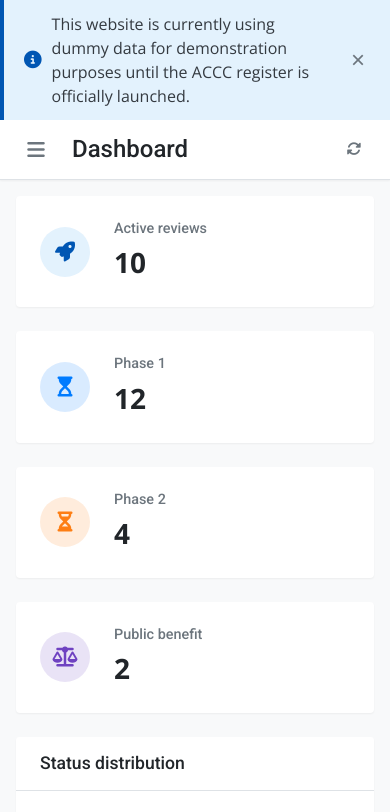
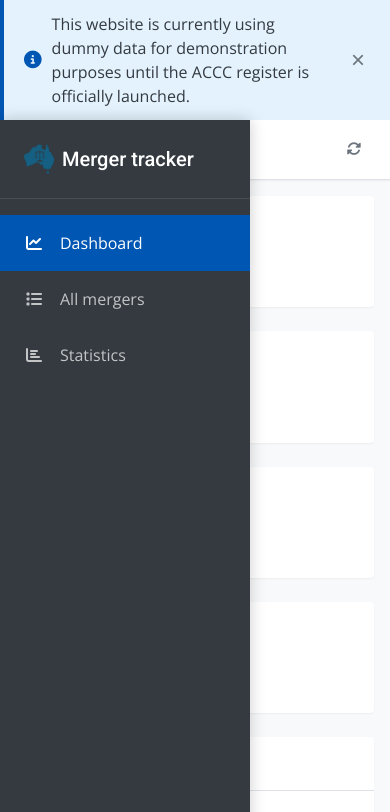
Before and after one commit to ntworthk/accc-merger-tracker, a plain HTML site: page index.html in a window 390 px wide. Both pictures are taken after a click on the button 36 px from the left and 149 px from the top of the page. Shown: the top 812 px of the page. Drawn offline with nearby package versions, Linux system fonts and the light colour scheme.

Commit message:
Fix sidebar on mobile

```diff
--- a/css/main.css
+++ b/css/main.css
@@ -959,6 +959,7 @@ ul, ol {
         transform: translateX(-100%);
         transition: transform 0.3s ease;
         z-index: 1050;
+        width: var(--sidebar-width);
     }
 
     .sidebar.show {
@@ -980,6 +981,43 @@ ul, ol {
         flex: 1;
         max-width: 300px;
     }
+
+    .sidebar.collapsed.show {
+        width: var(--sidebar-width);
+    }
+
+    body.sidebar-open {
+        overflow: hidden;
+    }
+
+    .sidebar.show .nav-text,
+    .sidebar.collapsed.show .nav-text {
+        display: inline;
+        opacity: 1;
+        visibility: visible;
+    }
+
+    .sidebar.show .nav-item a,
+    .sidebar.collapsed.show .nav-item a {
+        padding: var(--space-md) var(--space-lg);
+        justify-content: flex-start;
+    }
+
+    .sidebar.show .nav-item a i,
+    .sidebar.collapsed.show .nav-item a i {
+        margin-right: var(--space-md);
+    }
+
+    .sidebar.show .sidebar-header h1,
+    .sidebar.collapsed.show .sidebar-header h1 {
+        display: block;
+    }
+
+    .sidebar.show .sidebar-footer p,
+    .sidebar.collapsed.show .sidebar-footer p {
+        display: block;
+    }
+
 }
 
 @media (max-width: 768px) {
--- a/js/app.js
+++ b/js/app.js
@@ -20,16 +20,21 @@ document.addEventListener('DOMContentLoaded', () => {
             App.updateLastUpdateDate();
         },
 
-        // Set up global event listeners
+                    // Set up global event listeners
         setupEventListeners: () => {
             // Toggle sidebar
-            document.getElementById('sidebar-toggle').addEventListener('click', () => {
+            document.getElementById('sidebar-toggle').addEventListener('click', (e) => {
+                e.stopPropagation(); // Prevent the click from bubbling to main-content
                 const sidebar = document.querySelector('.sidebar');
-                sidebar.classList.toggle('collapsed');
 
                 // For mobile devices
                 if (window.innerWidth <= 992) {
                     sidebar.classList.toggle('show');
+                    // Toggle body class to prevent background scrolling
+                    document.body.classList.toggle('sidebar-open');
+                } else {
+                    // Only toggle collapsed class on desktop
+                    sidebar.classList.toggle('collapsed');
                 }
 
                 document.querySelector('.main-content').classList.toggle('expanded');
@@ -71,14 +76,35 @@ document.addEventListener('DOMContentLoaded', () => {
                 App.closeModal();
             });
 
-            // Close sidebar when clicking outside on mobile
+            // Close sidebar when clicking main content on mobile
             document.querySelector('.main-content').addEventListener('click', (e) => {
                 if (window.innerWidth <= 992) {
+                    // Don't close if the sidebar toggle button was clicked
+                    if (e.target.closest('#sidebar-toggle')) {
+                        return;
+                    }
+
                     const sidebar = document.querySelector('.sidebar');
                     if (sidebar.classList.contains('show')) {
                         sidebar.classList.remove('show');
+                        // Remove body class when sidebar is closed
+                        document.body.classList.remove('sidebar-open');
                     }
                 }
+            });
+
+            // Close sidebar when clicking a navigation item on mobile
+            document.querySelectorAll('.nav-item a').forEach(item => {
+                item.addEventListener('click', () => {
+                    if (window.innerWidth <= 992) {
+                        const sidebar = document.querySelector('.sidebar');
+                        if (sidebar.classList.contains('show')) {
+                            sidebar.classList.remove('show');
+                            // Remove body class when sidebar is closed
+                            document.body.classList.remove('sidebar-open');
+                        }
+                    }
+                });
             });
         },
 
```
